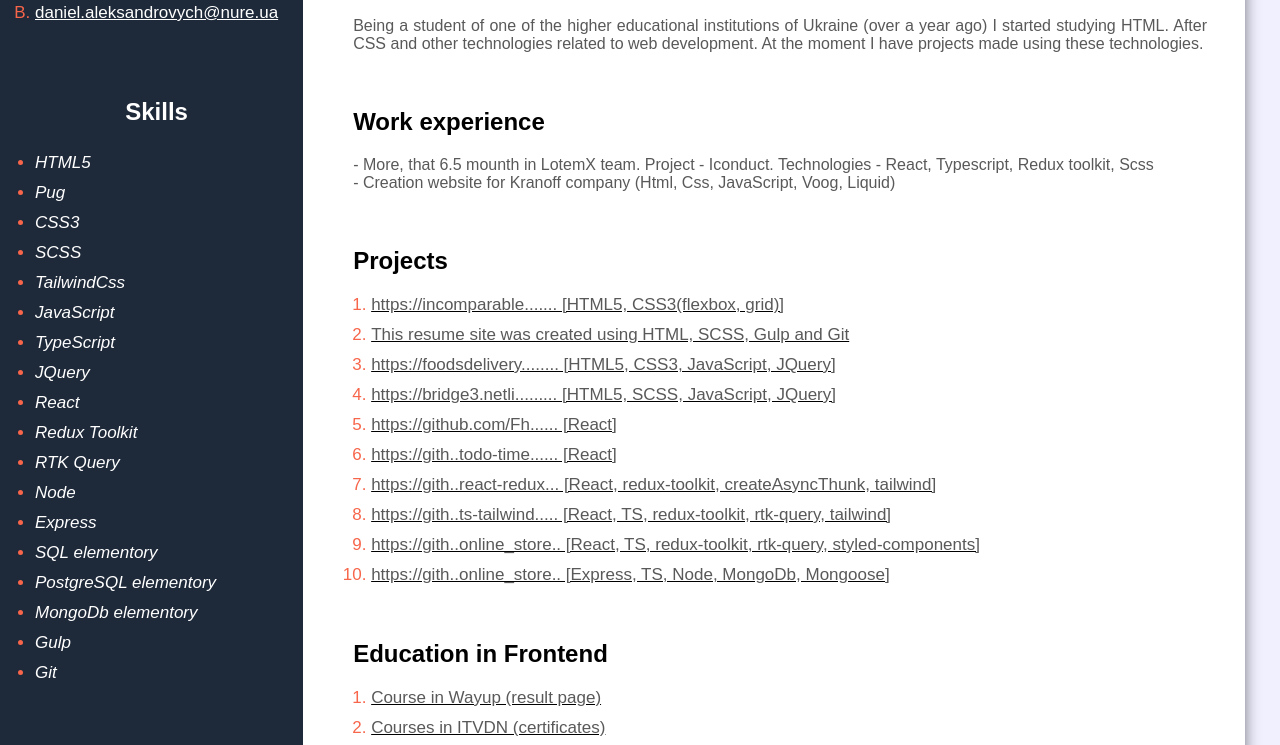
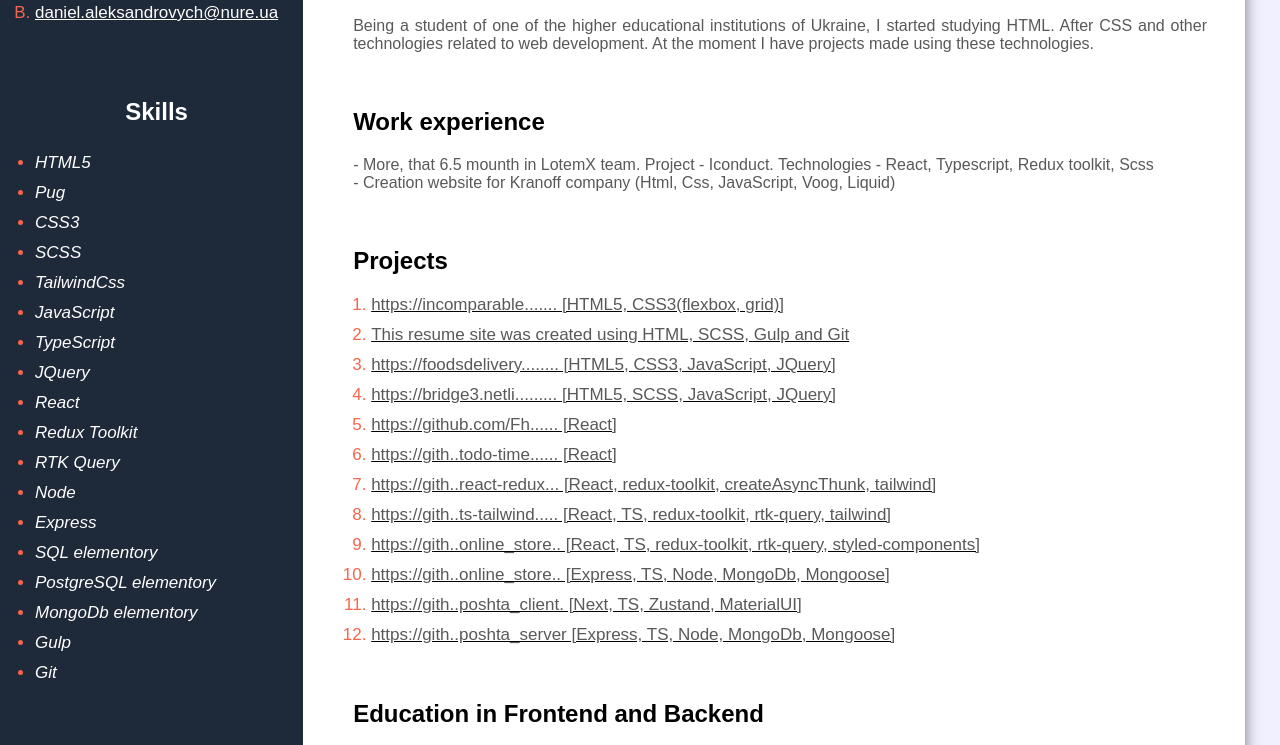
Before and after one commit to Fhgdethg/resume, a website: page src/index.html in a window 1280 px wide. Shown: the part 172-917 px from the top of the page. Drawn offline with nearby package versions, Linux system fonts and the light colour scheme.

Commit message:
Add ignore /.idea dir. Add posta project. Add node certificate.

```diff
--- a/src/index.html
+++ b/src/index.html
@@ -63,7 +63,7 @@
 					<h1 class="main__info-title">Daniel Aleksandrovych</h1>
 					<p class="main__info-info">
 						Being a student of one of the higher educational institutions of
-						Ukraine (over a year ago) I started studying HTML. After CSS and
+						Ukraine, I started studying HTML. After CSS and
 						other technologies related to web development. At the moment I have
 						projects made using these technologies.
 					</p>
@@ -161,10 +161,28 @@
 								MongoDb, Mongoose]
 							</a>
 						</li>
+						<li class="main__projects-item">
+							<a
+									href="https://github.com/Fhgdethg/poshta_client"
+									class="main__projects-link"
+									target="_blank">
+								https://gith..poshta_client. [Next, TS, Zustand,
+								MaterialUI]
+							</a>
+						</li>
+						<li class="main__projects-item">
+							<a
+									href="https://github.com/Fhgdethg/poshta_server"
+									class="main__projects-link"
+									target="_blank">
+								https://gith..poshta_server [Express, TS, Node,
+								MongoDb, Mongoose]
+							</a>
+						</li>
 					</ol>
 				</div>
 				<div class="main__projects">
-					<h2 class="second__title">Education in Frontend</h2>
+					<h2 class="second__title">Education in Frontend and Backend</h2>
 					<ol type="1" class="main__projects-list">
 						<li class="main__projects-item">
 							<a
@@ -205,7 +223,7 @@
 						>Student of Kharkov National University of Radioelectronics</span
 					>
 				</div>
-				<span class="main__time-create"> December 2022 </span>
+				<span class="main__time-create"> April 2024 </span>
 			</main>
 		</div>
 	</body>
```
Also changed, not shown: src/sertificates.html (+1 -2 lines), 2 other files.
